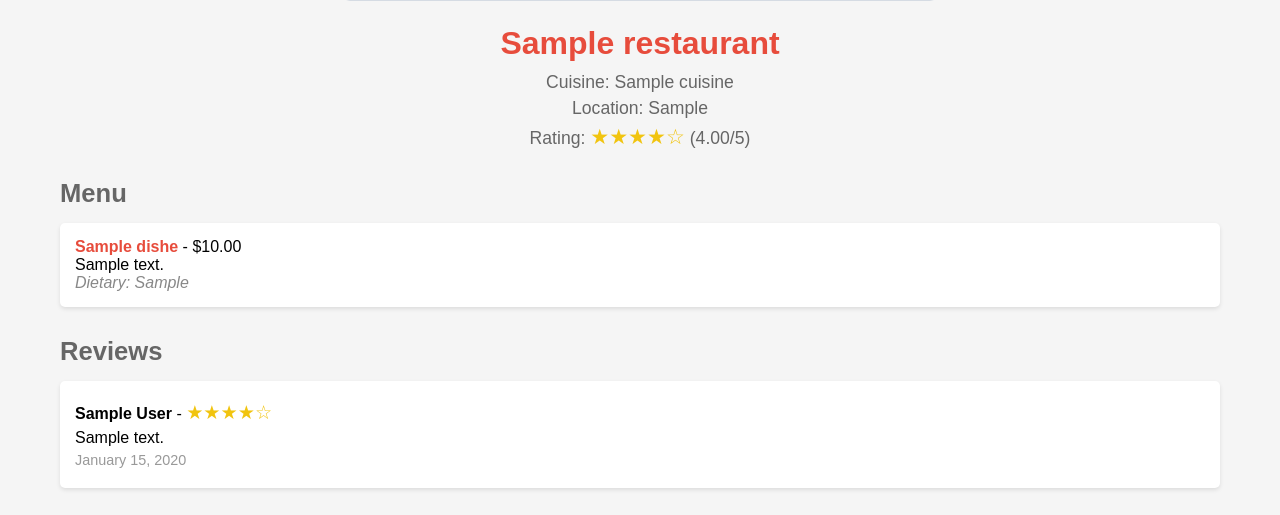
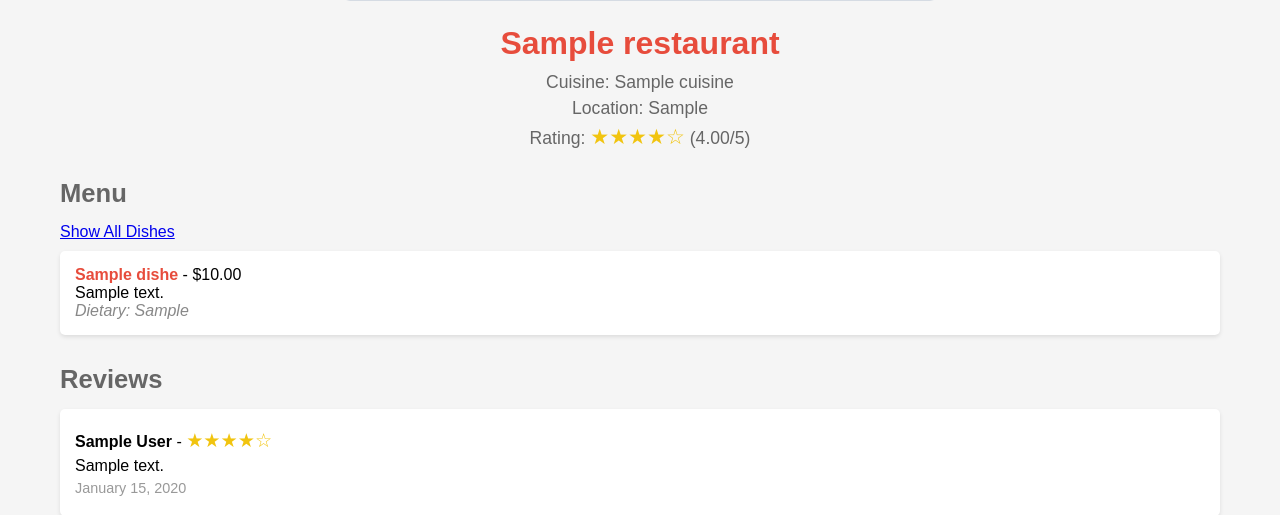
Before and after one commit to JobCorpz/Food-Advisor, a PHP site: page /restaurant.php?id=1 in a window 1280 px wide. Shown: the part 389-904 px from the top of the page. Run offline with PHP 8.4, Linux system fonts and the light colour scheme; the visitor is signed in with stand-in values (Sample User, id 1); tables that the repository leaves empty or names only in its code hold one stand-in row (values such as "Sample post"); grey boxes marked "Sample" are stand-in pictures.

Commit message:
made the dietary restrictions dynamic?

```diff
--- a/restaurant.php
+++ b/restaurant.php
@@ -30,9 +30,29 @@ if (!$restaurant) {
     die("Restaurant not found.");
 }
 
-// Fetch dishes
-$stmt = $pdo->prepare("SELECT * FROM dishes WHERE restaurant_id = :id");
-$stmt->execute([':id' => $restaurant_id]);
+// Fetch user preferences
+$stmt = $pdo->prepare("SELECT dietary_restrictions FROM user_preferences WHERE user_id = :user_id");
+$stmt->execute([':user_id' => $_SESSION['user_id']]);
+$prefs = $stmt->fetch(PDO::FETCH_ASSOC);
+$user_dietary = $prefs && $prefs['dietary_restrictions'] ? explode(',', $prefs['dietary_restrictions']) : [];
+
+// Fetch dishes with dynamic filtering
+$show_all = isset($_GET['show_all']) && $_GET['show_all'] == '1';
+$sql = "SELECT * FROM dishes WHERE restaurant_id = :id";
+if (!empty($user_dietary) && !$show_all) {
+    $conditions = array_map(function($pref) {
+        return "FIND_IN_SET(:$pref, dietary_restrictions) > 0";
+    }, array_keys($user_dietary));
+    $sql .= " AND (" . implode(' OR ', $conditions) . " OR dietary_restrictions = '' OR dietary_restrictions IS NULL)";
+}
+$stmt = $pdo->prepare($sql);
+$stmt->bindValue(':id', $restaurant_id, PDO::PARAM_INT);
+if (!empty($user_dietary) && !$show_all) {
+    foreach ($user_dietary as $key => $pref) {
+        $stmt->bindValue(":$key", $pref);
+    }
+}
+$stmt->execute();
 $dishes = $stmt->fetchAll(PDO::FETCH_ASSOC);
 
 // Fetch reviews
@@ -48,6 +68,7 @@ $reviews = $stmt->fetchAll(PDO::FETCH_ASSOC);
 
 // Function to display stars
 function displayStars($rating) {
+    $rating = $rating ?: 0;
     $fullStars = floor($rating);
     $halfStar = ($rating - $fullStars) >= 0.5 ? 1 : 0;
     $emptyStars = 5 - $fullStars - $halfStar;
@@ -63,7 +84,6 @@ function displayStars($rating) {
     <link rel="stylesheet" href="restaurant.css">
 </head>
 <body>
-    <!-- Header -->
     <header>
         <div class="header-left">
             <h1>Foodie</h1>
@@ -75,7 +95,7 @@ function displayStars($rating) {
                 <button class="dropdown-btn">Menu ▼</button>
                 <div class="dropdown-content">
                     <a href="dashboard.php">Home</a>
-                    <a href="#about">About</a>
+                    <a href="preference.php">Preference</a>
                     <a href="#contact">Contact</a>
                     <a href="logout.php">Logout</a>
                 </div>
@@ -83,18 +103,24 @@ function displayStars($rating) {
         </div>
     </header>
 
-    <!-- Main -->
     <main>
         <section class="restaurant-header">
             <img src="<?php echo htmlspecialchars($restaurant['photo']); ?>" alt="<?php echo htmlspecialchars($restaurant['name']); ?>" class="restaurant-photo">
             <h2><?php echo htmlspecialchars($restaurant['name']); ?></h2>
             <p>Cuisine: <?php echo htmlspecialchars($restaurant['cuisine_name']); ?></p>
             <p>Location: <?php echo htmlspecialchars($restaurant['location']); ?></p>
-            <p>Rating: <span class="stars"><?php echo displayStars($restaurant['avg_rating'] ?: 0); ?></span> (<?php echo number_format($restaurant['avg_rating'] ?: 0, 2); ?>/5)</p>
+            <p>Rating: <span class="stars"><?php echo displayStars($restaurant['avg_rating']); ?></span> (<?php echo number_format($restaurant['avg_rating'] ?: 0, 2); ?>/5)</p>
         </section>
 
         <section class="menu">
             <h3>Menu</h3>
+            <?php if (!empty($user_dietary)): ?>
+                <p>
+                    <a href="?id=<?php echo $restaurant_id; ?>&show_all=<?php echo $show_all ? '0' : '1'; ?>">
+                        <?php echo $show_all ? 'Filter by My Preferences' : 'Show All Dishes'; ?>
+                    </a>
+                </p>
+            <?php endif; ?>
             <ul>
                 <?php foreach ($dishes as $dish): ?>
                     <li>
@@ -122,7 +148,6 @@ function displayStars($rating) {
         </section>
     </main>
 
-    <!-- Footer -->
     <footer>
         <p>© 2025 Foodie. All rights reserved.</p>
         <p>Follow us: <a href="#">Facebook</a> | <a href="#">Twitter</a> | <a href="#">Instagram</a></p>
```
